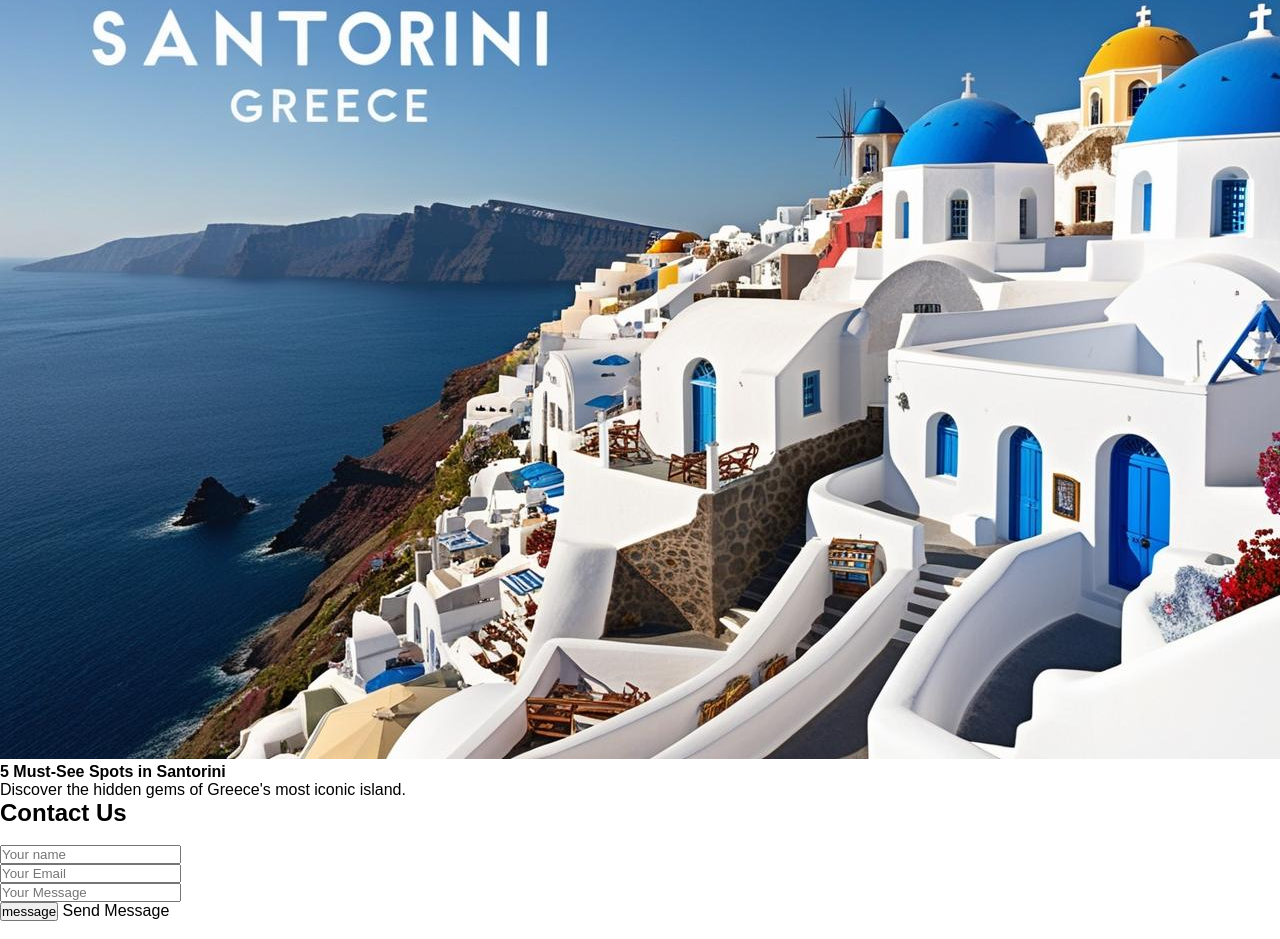
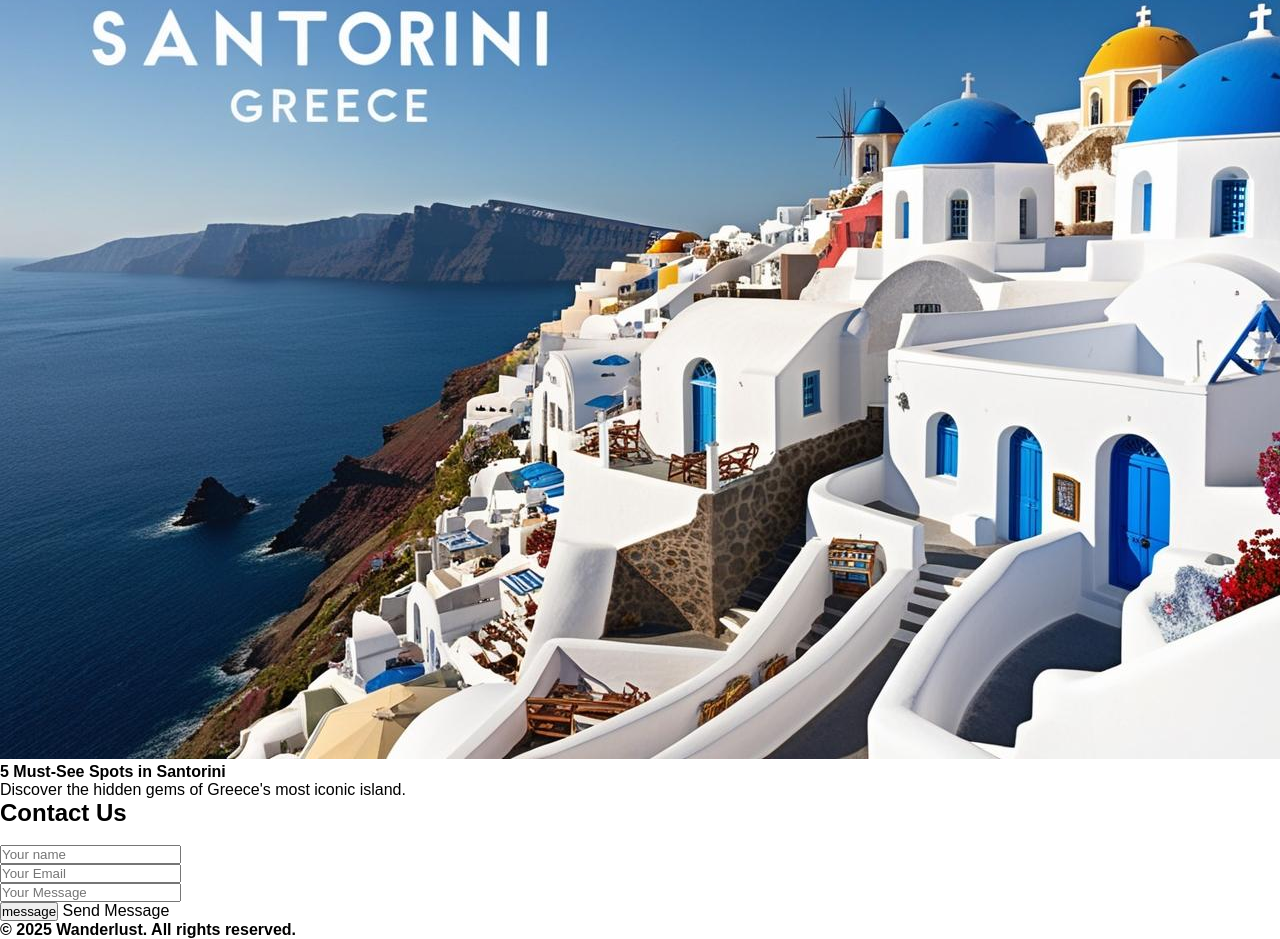
Before and after one commit to BhanukaJanappriya/travelingWeb, a plain HTML site: page index.htm in a window 1280 px wide. Shown: the part 1898-2837 px from the top of the page. Drawn offline with Linux system fonts and the light colour scheme; files whose address does not match are found by name.

Commit message:
create basic html structure

```diff
--- a/index.htm
+++ b/index.htm
@@ -74,6 +74,9 @@
             </div>
           </div>
         </section>
+        <footer>
+            <p><b>&copy; 2025 Wanderlust. All rights reserved.</b></p>
+        </footer>
       </div>
 
   </body>
```
